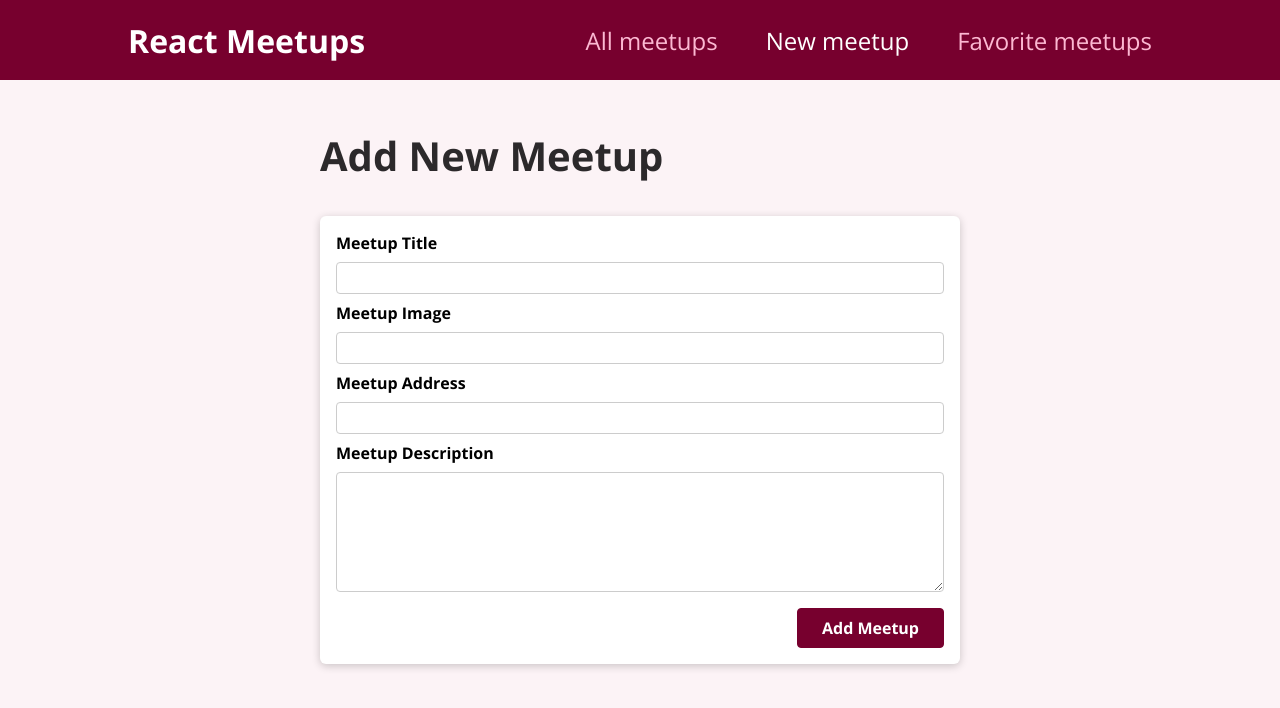
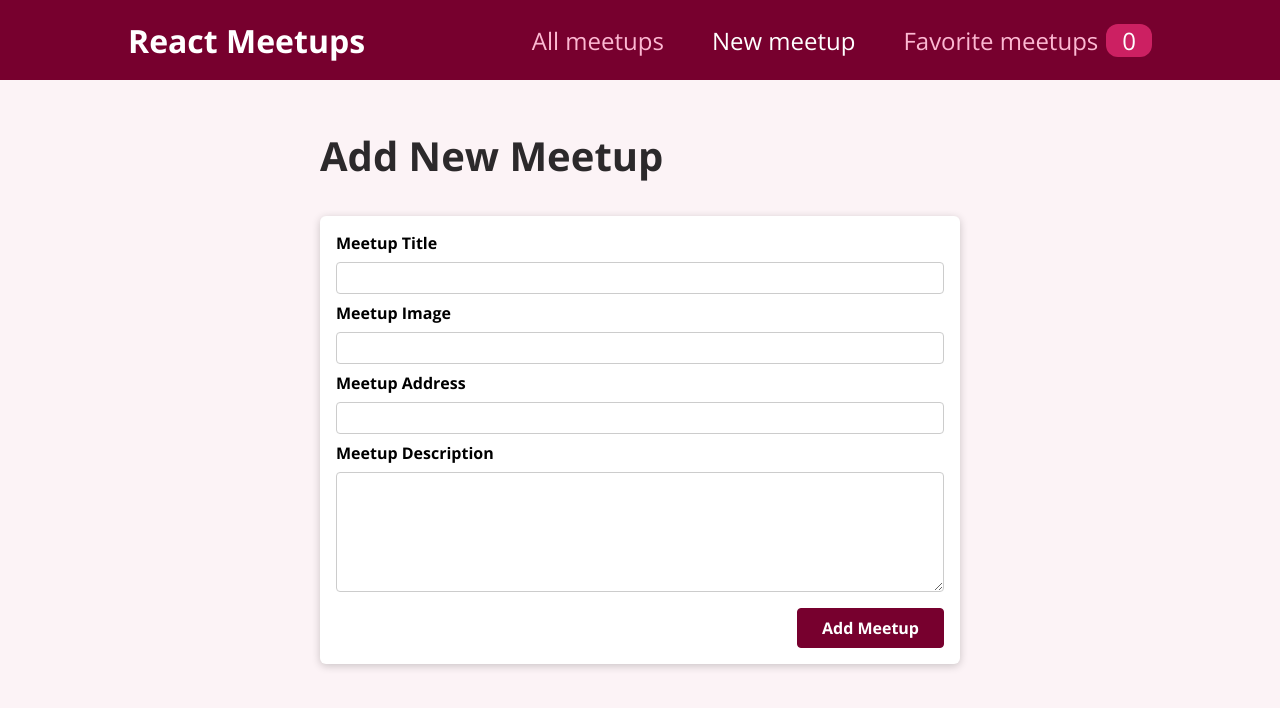
Before and after one commit to brandaogabriel7/react-course, a React (Create React App) app: page /meetups/new in a window 1280 px wide. Shown: the top 708 px of the page. Built offline with nearby package versions, Linux system fonts and the light colour scheme.

Commit message:
feat: add badge in main navigation to indicate total favorites

```diff
--- a/src/components/Layout/MainNavigation/MainNavigation.js
+++ b/src/components/Layout/MainNavigation/MainNavigation.js
@@ -1,18 +1,28 @@
+import { useContext } from 'react';
 import { NavLink } from 'react-router-dom';
+import FavoritesContext from '../../../contexts/favorites-context';
 
 import styles from './MainNavigation.module.css';
 
-const MainNavigation = () => (
+const MainNavigation = () => {
+    const favoritesContext = useContext(FavoritesContext);
+
+    return (
         <header className={styles.header}>
             <div className={styles.logo}>React Meetups</div>
             <nav>
                 <ul>
                     <li><NavLink exact activeClassName={styles.active} to="/meetups">All meetups</NavLink></li>
                     <li><NavLink activeClassName={styles.active} to="/meetups/new">New meetup</NavLink></li>
-                <li><NavLink activeClassName={styles.active} to="/meetups/favorites">Favorite meetups</NavLink></li>
+                    <li>
+                        <NavLink activeClassName={styles.active} to="/meetups/favorites">
+                            Favorite meetups
+                        <span className={styles.badge}>{favoritesContext.total}</span>
+                        </NavLink></li>
                 </ul>
             </nav>
         </header>
     );
+};
 
 export default MainNavigation;
```
Lines whose indentation alone changed are shown as unchanged.
